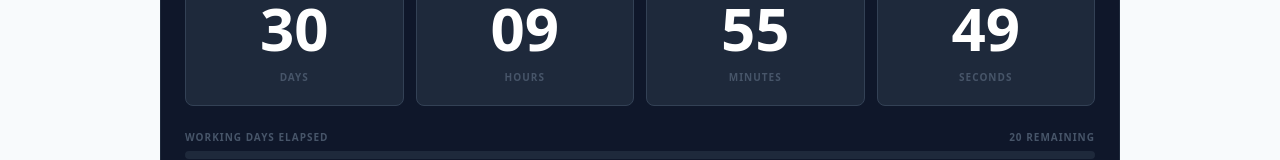
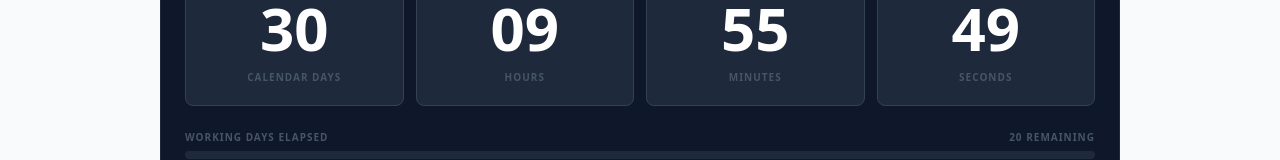
Before and after one commit to damian756/siba.digital, a Next.js app: page /foi in a window 1280 px wide. Shown: the part 632-792 px from the top of the page. Built offline with nearby package versions, Linux system fonts and the light colour scheme.

Commit message:
Clarify countdown label: Calendar Days not Days

```diff
--- a/components/FoiCountdown.tsx
+++ b/components/FoiCountdown.tsx
@@ -108,7 +108,7 @@ export default function FoiCountdown() {
       <div className="bg-[#0f172a] px-6 pt-6 pb-5">
         <div className="grid grid-cols-4 gap-3 mb-6">
           {[
-            { value: countdown.days, label: "Days" },
+            { value: countdown.days, label: "Calendar Days" },
             { value: countdown.hours, label: "Hours" },
             { value: countdown.minutes, label: "Minutes" },
             { value: countdown.seconds, label: "Seconds" },
```
